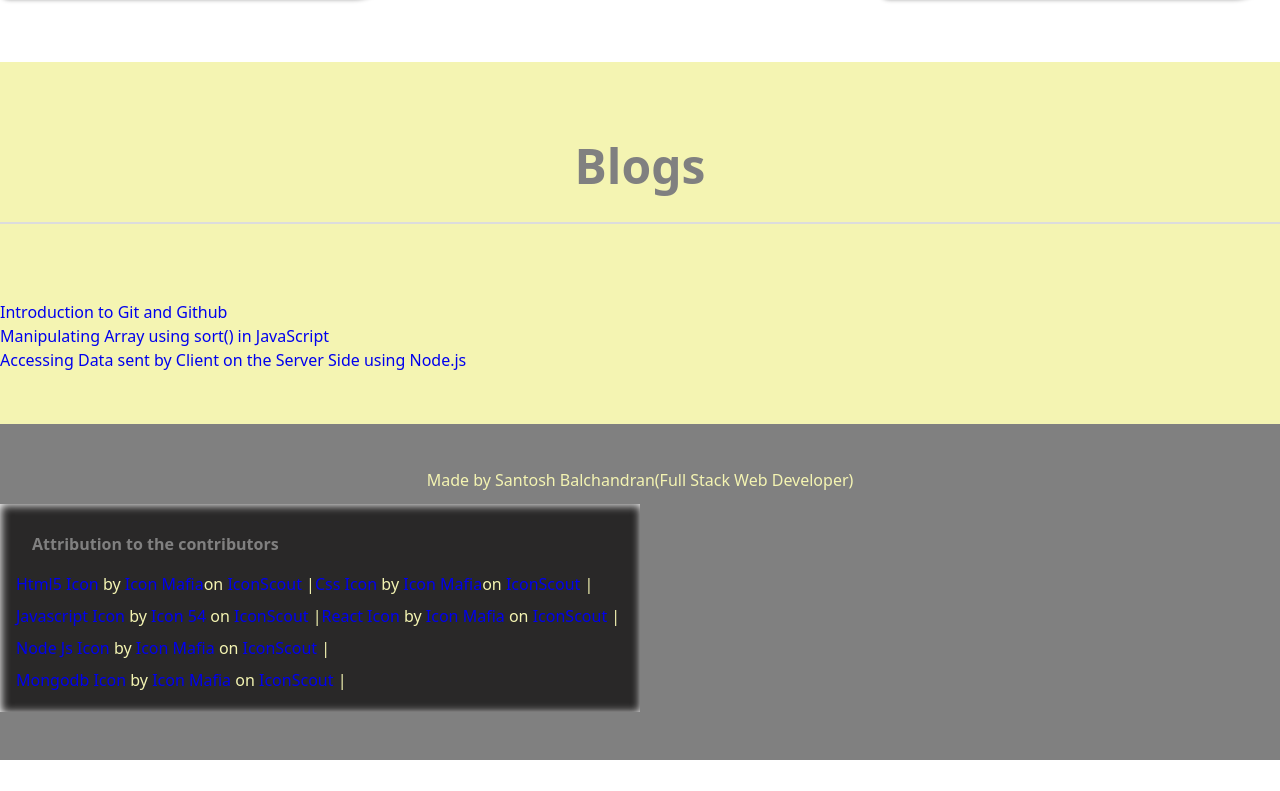
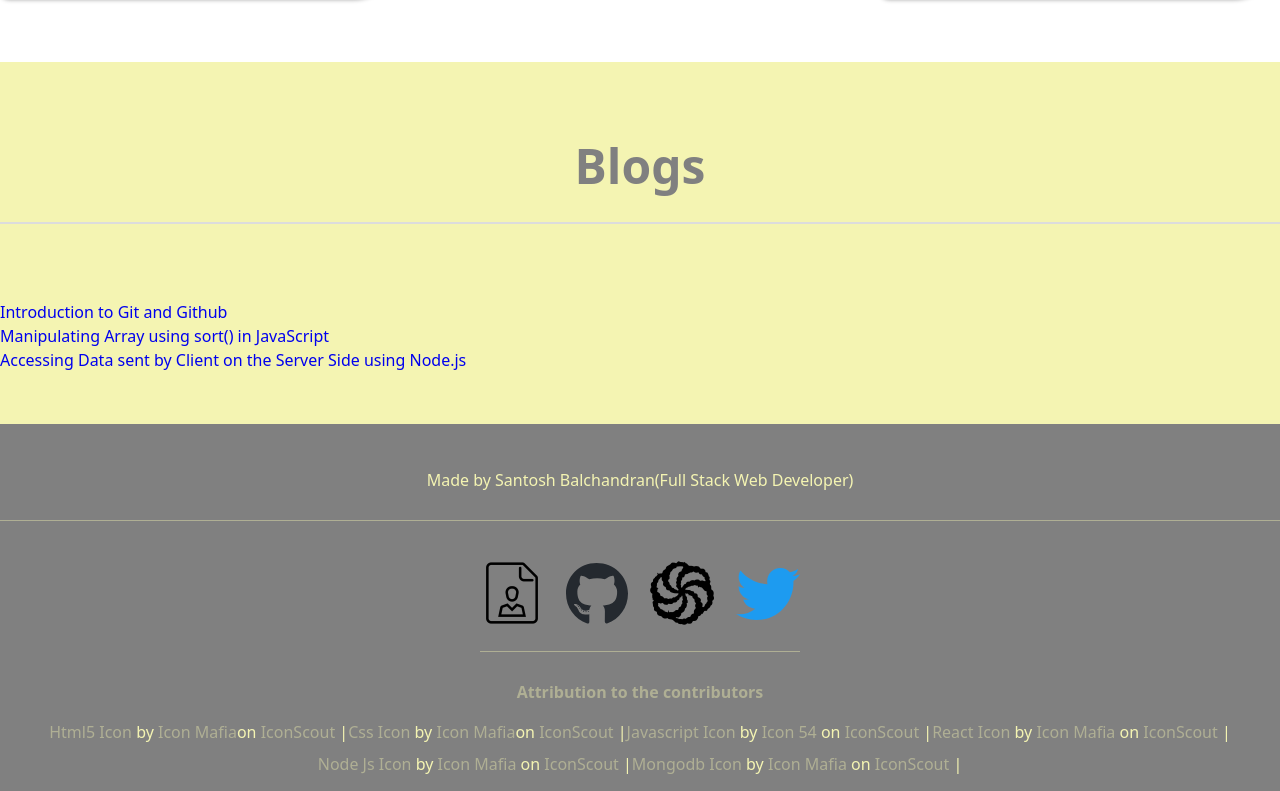
Before and after one commit to sanbal13/Portfolio, a React (Create React App) app: page / in a window 1280 px wide. Shown: the part 2006-2797 px from the top of the page. Before the commit the page ends 2766 px from the top, so only its background shows below. Built offline with nearby package versions, Linux system fonts and the light colour scheme.

Commit message:
Complete the footer section

```diff
--- a/src/components/Footer.js
+++ b/src/components/Footer.js
@@ -1,12 +1,19 @@
 import React from 'react';
+import MyConnect from './MyConnect';
 
 export default function Footer() {
   return (
     <div className="footer padding-3rem">
     <div className="container">
+    <div className="primary-footer">
       <center>Made by Santosh Balchandran(Full Stack Web Developer)</center>
+      </div>
+      <div className="connect-footer">
+      <MyConnect />
+      </div>
+      <div className="attribution-footer">
       <div className="attribution">
-        <h3>Attribution to the contributors</h3>
+        <h4>Attribution to the contributors</h4>
         <ul>
           <li>
             <a
@@ -130,6 +137,7 @@ export default function Footer() {
           </li>
         </ul>
       </div>
+      </div>
     </div>
     </div>
   );
--- /dev/null
+++ b/src/components/MyConnect.js
@@ -0,0 +1,61 @@
+import React from 'react'
+import { FontAwesomeIcon } from '@fortawesome/react-fontawesome';
+import { faTwitter, faGithub } from '@fortawesome/free-brands-svg-icons';
+
+export default function MyConnect() {
+  return (
+    <nav>
+    <ul className="flex">
+      <li>
+        <a
+          href="https://drive.google.com/file/d/1DRLzBRpOVjZcXuNCMF0pyqtMwLbVbFjw/view?usp=sharing"
+          target="_blank"
+          rel="noreferrer"
+        >
+          <img
+            src="./logos/resume.png"
+            alt="resume"
+            style={{ width: '4rem' }}
+          />
+        </a>
+        <div className="tooltip">Resume</div>
+      </li>
+
+      <li>
+        <a
+          href="https://github.com/sanbal13"
+          target="_blank"
+          rel="noreferrer"
+        >
+          <FontAwesomeIcon icon={faGithub} size="4x" className="black" />
+        </a>
+        <div className="tooltip">Github</div>
+      </li>
+      <li>
+        <a
+          href="https://www.codewars.com/users/sanbal13"
+          target="_blank"
+          rel="noreferrer"
+        >
+          <img
+            src="./logos/codewars.png"
+            alt="codewars"
+            style={{ width: '4rem' }}
+          />
+        </a>
+        <div className="tooltip">Codewars</div>
+      </li>
+      <li>
+        <a
+          href="https://twitter.com/sanbal2016"
+          target="_blank"
+          rel="noreferrer"
+        >
+          <FontAwesomeIcon icon={faTwitter} size="4x" className="blue" />
+        </a>
+        <div className="tooltip">Twitter</div>
+      </li>
+    </ul>
+  </nav>
+  )
+}
--- a/src/components/Navigation.js
+++ b/src/components/Navigation.js
@@ -1,7 +1,5 @@
 import React from 'react';
-import { FontAwesomeIcon } from '@fortawesome/react-fontawesome';
-import { faTwitter, faGithub } from '@fortawesome/free-brands-svg-icons';
-
+import MyConnect from './MyConnect';
 
 export default function Navigation() {
   return (
@@ -9,59 +7,7 @@ export default function Navigation() {
       <div className="main-logo">
         Santosh Balchandran
       </div>
-      <nav>
-        <ul className="flex">
-          <li>
-            <a
-              href="https://drive.google.com/file/d/1DRLzBRpOVjZcXuNCMF0pyqtMwLbVbFjw/view?usp=sharing"
-              target="_blank"
-              rel="noreferrer"
-            >
-              <img
-                src="./logos/resume.png"
-                alt="resume"
-                style={{ width: '4rem' }}
-              />
-            </a>
-            <div className="tooltip">Resume</div>
-          </li>
-
-          <li>
-            <a
-              href="https://github.com/sanbal13"
-              target="_blank"
-              rel="noreferrer"
-            >
-              <FontAwesomeIcon icon={faGithub} size="4x" className="black" />
-            </a>
-            <div className="tooltip">Github</div>
-          </li>
-          <li>
-            <a
-              href="https://www.codewars.com/users/sanbal13"
-              target="_blank"
-              rel="noreferrer"
-            >
-              <img
-                src="./logos/codewars.png"
-                alt="codewars"
-                style={{ width: '4rem' }}
-              />
-            </a>
-            <div className="tooltip">Codewars</div>
-          </li>
-          <li>
-            <a
-              href="https://twitter.com/sanbal2016"
-              target="_blank"
-              rel="noreferrer"
-            >
-              <FontAwesomeIcon icon={faTwitter} size="4x" className="blue" />
-            </a>
-            <div className="tooltip">Twitter</div>
-          </li>
-        </ul>
-      </nav>
+       <MyConnect />
     </header>
   );
 }
--- a/src/components/style.css
+++ b/src/components/style.css
@@ -163,6 +163,9 @@ h2 {
 h3 {
   margin: 1rem;
 }
+h4 {
+  margin-bottom: 1rem;
+}
 a {
   text-decoration: none;
   cursor: pointer;
@@ -306,13 +309,14 @@ header li:hover .tooltip {
 .footer {
   background-color: grey;
   color: rgb(244, 244, 178);
+  text-align: center;
 }
-.attribution {
-  background-color: rgb(41, 40, 40);
-  padding: 1rem;
-  width: 40rem;
-  box-shadow: inset 1px 1px 10px #fff;
-  margin-top: 1rem;
+.primary-footer {
+  padding-bottom: 2rem;
+  border-bottom: 1px solid rgba(244, 244, 178, .4);
+}
+.footer h4 {
+  color:rgba(244, 244, 178, .4);
 }
 .attribution li {
   display: inline-block;
@@ -320,3 +324,16 @@ header li:hover .tooltip {
 .attribution li::after {
   content: " | ";
 }
+.footer a {
+  color: rgba(244, 244, 178, .4);
+}
+.connect-footer {
+  width: 20rem;
+  margin: 2rem auto;
+  margin-bottom: 0;
+  padding-bottom: 1rem;
+  border-bottom: 1px solid rgba(244, 244, 178, .4);
+}
+.attribution-footer {
+  margin-top: 2rem;
+}
```
